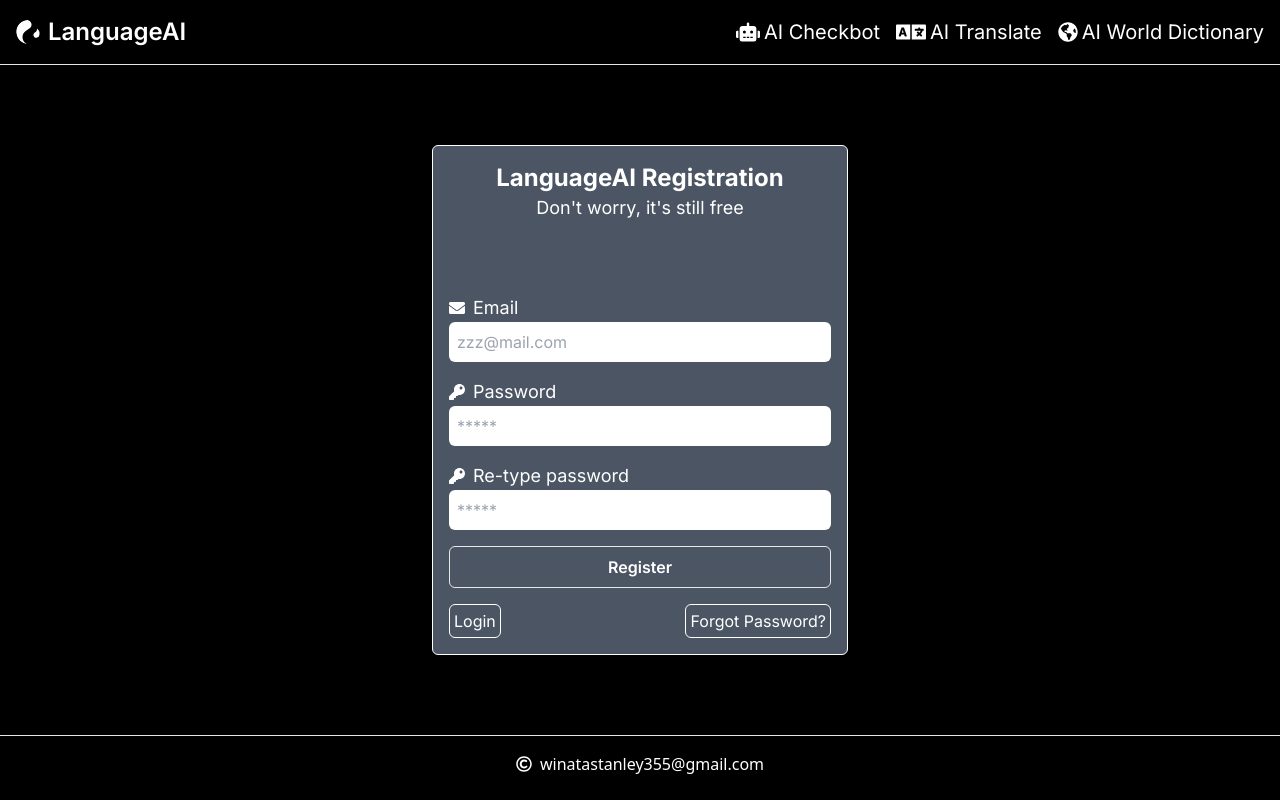
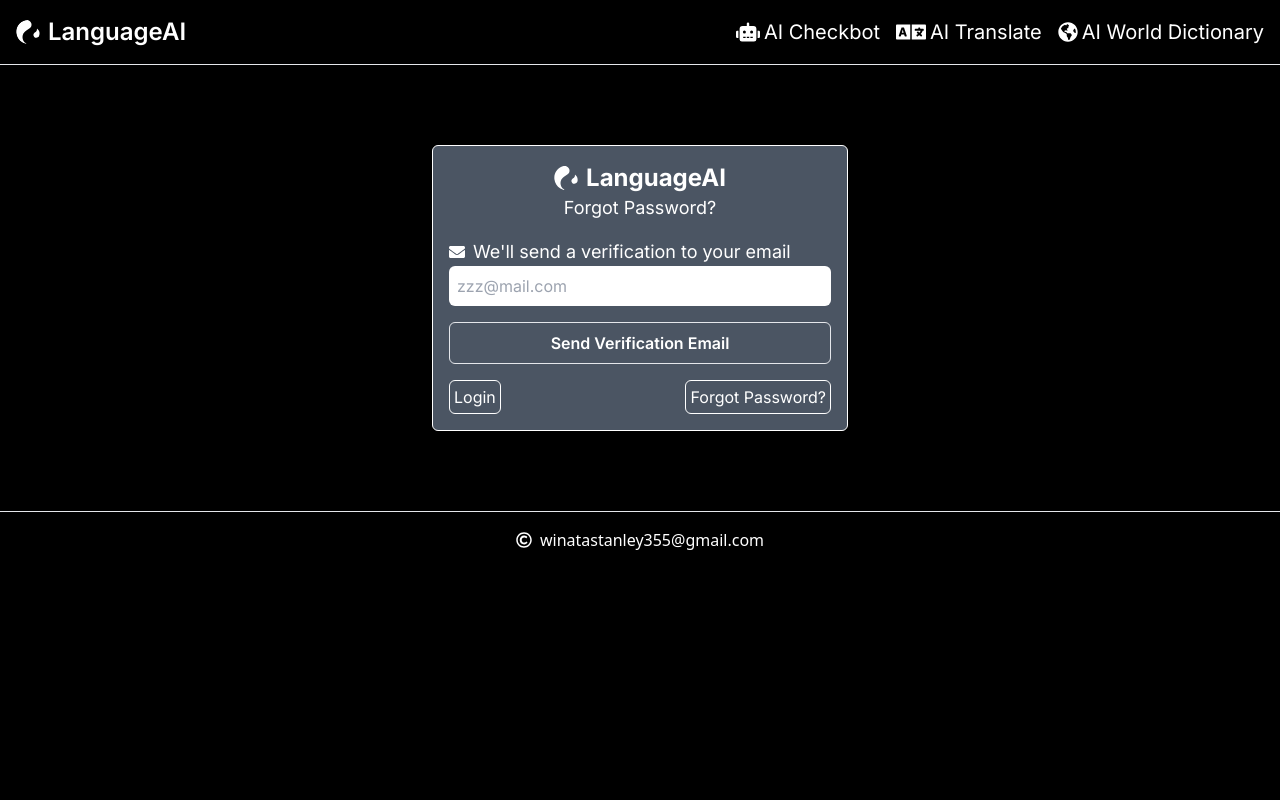
Before and after one commit to stanley355/canvas, a Next.js app: page /login in a window 1280 px wide. Built offline with nearby package versions, Linux system fonts and the light colour scheme; no server answers.

Commit message:
Forgot password form

```diff
--- /dev/null
+++ b/src/modules/login/components/ForgotPasswordForm.tsx
@@ -0,0 +1,59 @@
+import React from "react";
+import { FaEnvelope } from "react-icons/fa";
+import { SiTaichilang } from "react-icons/si";
+import Button from "@/common/components/Button";
+
+const ForgotPasswordForm = () => {
+  return (
+    <div className="border border-white bg-gray-600 rounded-md p-4 lg:w-1/3">
+      <h1 className="flex flex-row items-center justify-center text-2xl font-bold">
+        <SiTaichilang />
+        <span className="ml-2">LanguageAI</span>
+      </h1>
+      <h2 className="text-center text-lg mb-4">Forgot Password?</h2>
+      <form
+        className="mt-4"
+        onSubmit={(e: React.FormEvent) => {
+          e.preventDefault();
+        }}
+      >
+        <div className="flex flex-col mb-4">
+          <label htmlFor="email_input" className="flex flex-row items-center">
+            <FaEnvelope />
+            <span className="text-lg ml-2">We'll send a verification to your email</span>
+          </label>
+          <input
+            type="email"
+            name="email"
+            id="email_input"
+            aria-label="email_input"
+            placeholder="zzz@mail.com"
+            className="p-2 rounded-md text-black"
+          />
+        </div>
+
+        <Button
+          type="button"
+          title="Send Verification Email"
+          wrapperClassName="text-center p-2 bg-transparent border rounded-md font-semibold mb-4 cursor-pointer hover:bg-white hover:text-gray-600"
+        />
+      </form>
+      <div className="mt-4 flex flex-row justify-between">
+        <Button
+          type="button"
+          title="Login"
+          wrapperClassName="p-1 border border-white rounded-md"
+          buttonClassName="hover:underline"
+        />
+        <Button
+          type="button"
+          title="Forgot Password?"
+          wrapperClassName="p-1 border border-white rounded-md"
+          buttonClassName="hover:underline"
+        />
+      </div>
+    </div>
+  );
+};
+
+export default ForgotPasswordForm;
--- a/src/pages/login.tsx
+++ b/src/pages/login.tsx
@@ -2,13 +2,16 @@ import React from "react";
 import Layout from "@/common/components/Layout";
 import LoginForm from "@/modules/login/components/LoginForm";
 import RegisForm from "@/modules/login/components/RegisForm";
+import ForgotPasswordForm from "@/modules/login/components/ForgotPasswordForm";
+
 
 const LoginPage = () => {
   return (
     <Layout>
       <div className="container mx-auto flex items-center justify-center my-20 px-4">
         {/* <LoginForm /> */}
-        <RegisForm />
+        {/* <RegisForm /> */}
+        <ForgotPasswordForm />
       </div>
     </Layout>
   );
```
